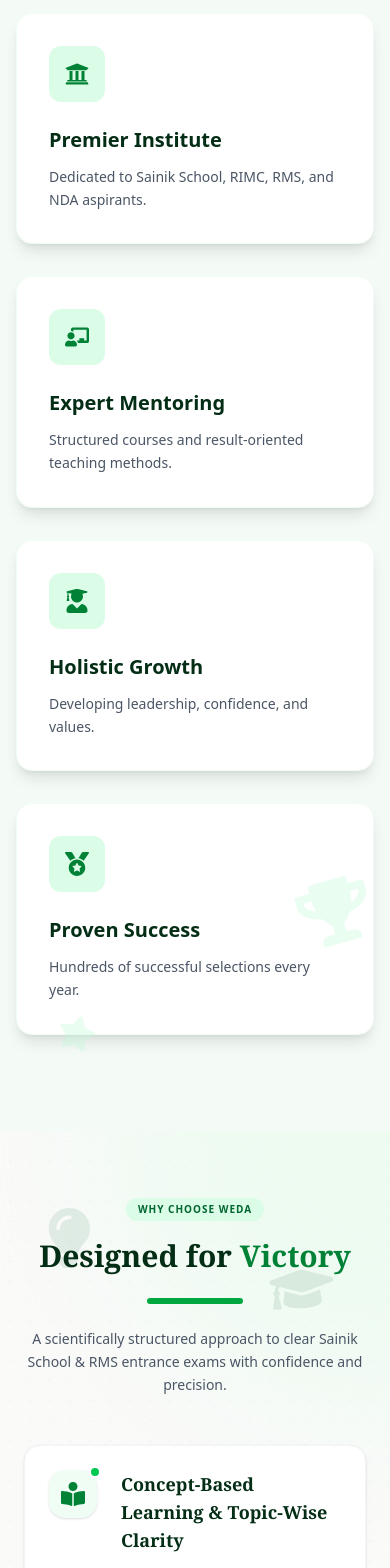
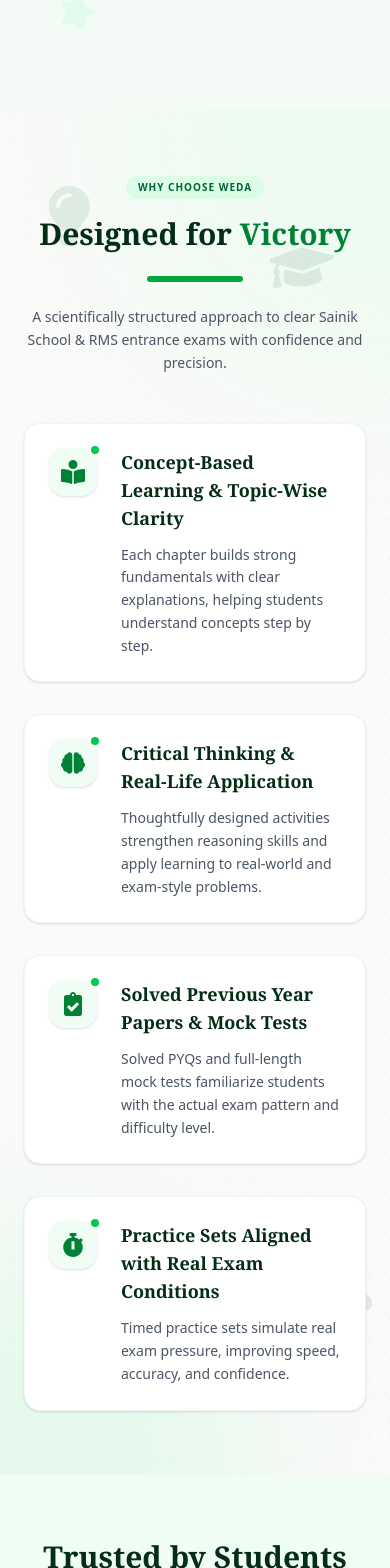
Before and after one commit to anujrawat22/Weda_landing_pages, a React (Vite) app: page / in a window 390 px wide. Shown: the part 4584-6152 px from the top of the page. Built offline with nearby package versions, Linux system fonts and the light colour scheme.

Commit message:
g reviews added

```diff
--- a/package.json
+++ b/package.json
@@ -12,6 +12,7 @@
   "dependencies": {
     "@tailwindcss/vite": "^4.1.18",
     "framer-motion": "^12.23.26",
+    "google-reviews-widget": "^1.0.4",
     "react": "^19.2.0",
     "react-dom": "^19.2.0",
     "react-icons": "^5.5.0",
--- a/src/components/AllInOneClass6/InstituteOverview.tsx
+++ b/src/components/AllInOneClass6/InstituteOverview.tsx
@@ -25,28 +25,28 @@ const InstituteOverview = () => {
     }
   };
 
-  const features = [
-    {
-      icon: <FaUniversity />,
-      title: "Premier Institute",
-      desc: "Dedicated to Sainik School, RIMC, RMS, and NDA aspirants."
-    },
-    {
-      icon: <FaChalkboardTeacher />,
-      title: "Expert Mentoring",
-      desc: "Structured courses and result-oriented teaching methods."
-    },
-    {
-      icon: <FaUserGraduate />,
-      title: "Holistic Growth",
-      desc: "Developing leadership, confidence, and values."
-    },
-    {
-      icon: <FaMedal />,
-      title: "Proven Success",
-      desc: "Hundreds of successful selections every year."
-    }
-  ];
+  // const features = [
+  //   {
+  //     icon: <FaUniversity />,
+  //     title: "Premier Institute",
+  //     desc: "Dedicated to Sainik School, RIMC, RMS, and NDA aspirants."
+  //   },
+  //   {
+  //     icon: <FaChalkboardTeacher />,
+  //     title: "Expert Mentoring",
+  //     desc: "Structured courses and result-oriented teaching methods."
+  //   },
+  //   {
+  //     icon: <FaUserGraduate />,
+  //     title: "Holistic Growth",
+  //     desc: "Developing leadership, confidence, and values."
+  //   },
+  //   {
+  //     icon: <FaMedal />,
+  //     title: "Proven Success",
+  //     desc: "Hundreds of successful selections every year."
+  //   }
+  // ];
 
   return (
     <section className="relative bg-green-50/50 overflow-hidden py-24">
@@ -80,7 +80,7 @@ const InstituteOverview = () => {
           <FaStar />
         </motion.div>
 
-         <motion.div
+        <motion.div
           animate={{ y: [0, -30, 0], rotate: [0, -20, 0] }}
           transition={{ duration: 8, repeat: Infinity, ease: "easeInOut", delay: 1.5 }}
           className="absolute bottom-40 right-[5%] text-green-200/30 text-7xl"
@@ -110,12 +110,12 @@ const InstituteOverview = () => {
           </motion.p>
 
           <motion.p variants={itemVariants} className="text-lg text-gray-600 leading-relaxed">
-             WEDA does not only prepare the candidates for the examinations but also stresses on the students holistically development through the acquiring of leadership qualities, confidence, good morals, and the true defence spirit. WEDA, with its record of hundreds of selections every year, has become the most trusted institution among parents and students who are in search of reliable, highquality guidance. Our goal is absolutely one to give every child the advantage that he or she needs to be able to excel in defence examinations and to be successful in life.
+            WEDA does not only prepare the candidates for the examinations but also stresses on the students holistically development through the acquiring of leadership qualities, confidence, good morals, and the true defence spirit. WEDA, with its record of hundreds of selections every year, has become the most trusted institution among parents and students who are in search of reliable, highquality guidance. Our goal is absolutely one to give every child the advantage that he or she needs to be able to excel in defence examinations and to be successful in life.
           </motion.p>
         </motion.div>
 
         {/* Feature Cards */}
-        <motion.div
+        {/* <motion.div
           className="grid grid-cols-1 md:grid-cols-2 lg:grid-cols-4 gap-8"
           variants={containerVariants}
           initial="hidden"
@@ -135,7 +135,7 @@ const InstituteOverview = () => {
               <p className="text-gray-600 text-sm leading-relaxed">{feature.desc}</p>
             </motion.div>
           ))}
-        </motion.div>
+        </motion.div> */}
       </div>
     </section>
   );
--- a/src/components/AllInOneClass6/Testimonials.tsx
+++ b/src/components/AllInOneClass6/Testimonials.tsx
@@ -1,3 +1,4 @@
+import GoogleReviewsWidget from 'google-reviews-widget';
 import { FaQuoteLeft, FaStar } from 'react-icons/fa';
 
 const testimonials = [
@@ -28,6 +29,18 @@ const testimonials = [
 ];
 
 const Testimonials = () => {
+  return (
+    <section className="py-16 md:py-20 bg-green-50 relative overflow-hidden">
+      <div className="container mx-auto px-6 relative z-10 max-w-7xl">
+        <div className="text-center mb-12 md:mb-16">
+          <h2 className="text-3xl md:text-5xl font-serif font-bold text-green-950 mb-10">
+            Trusted by Students
+          </h2>
+          <GoogleReviewsWidget instanceId="BSb93aOeewsKp9wFiUiU" />
+        </div>
+      </div>
+    </section>
+  )
   return (
     <section className="py-16 md:py-20 bg-green-50 relative overflow-hidden">
       {/* Background Decor */}
```
Also changed, not shown: 1 other file (tests, documents, lock files or other folders).
